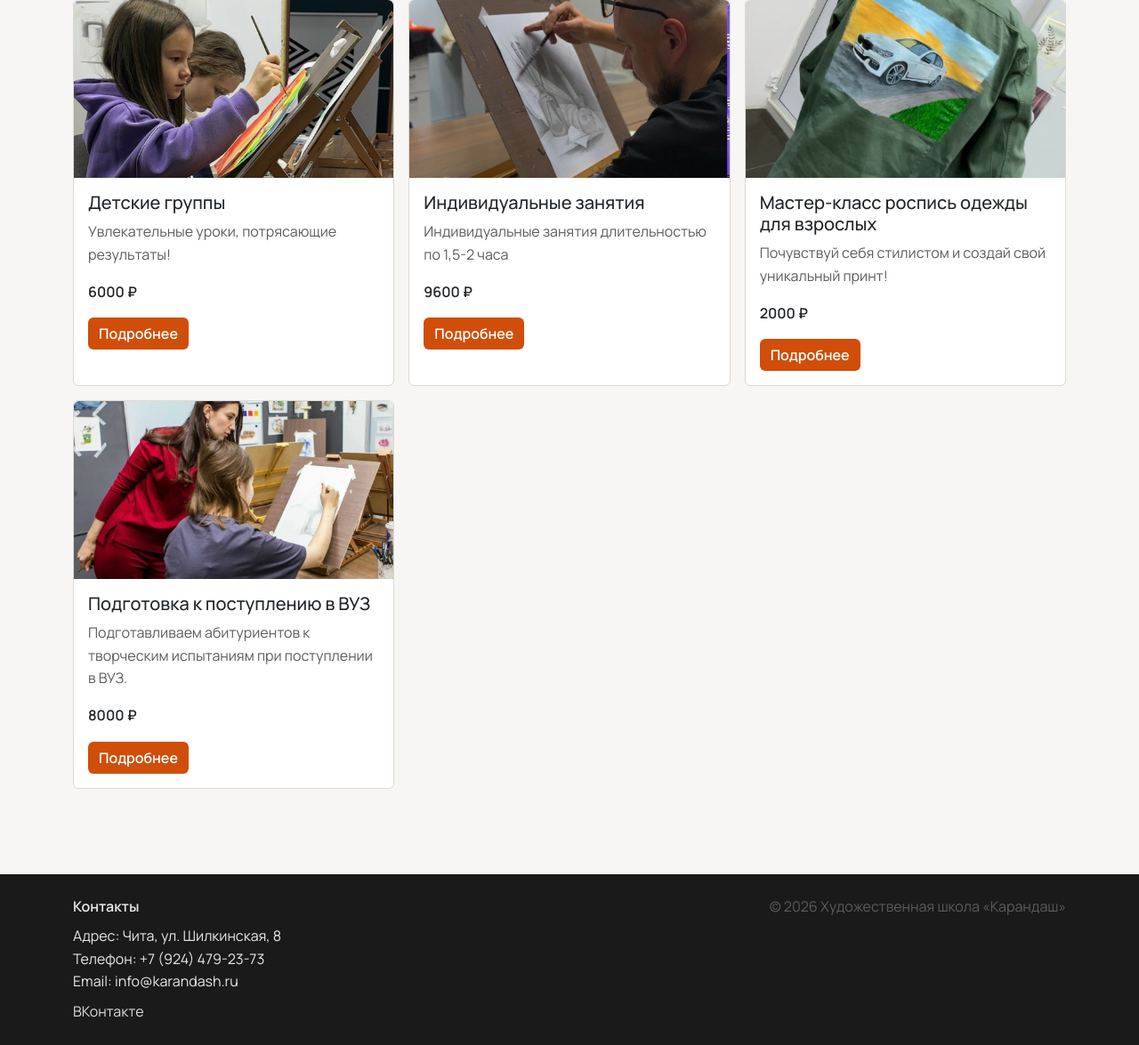
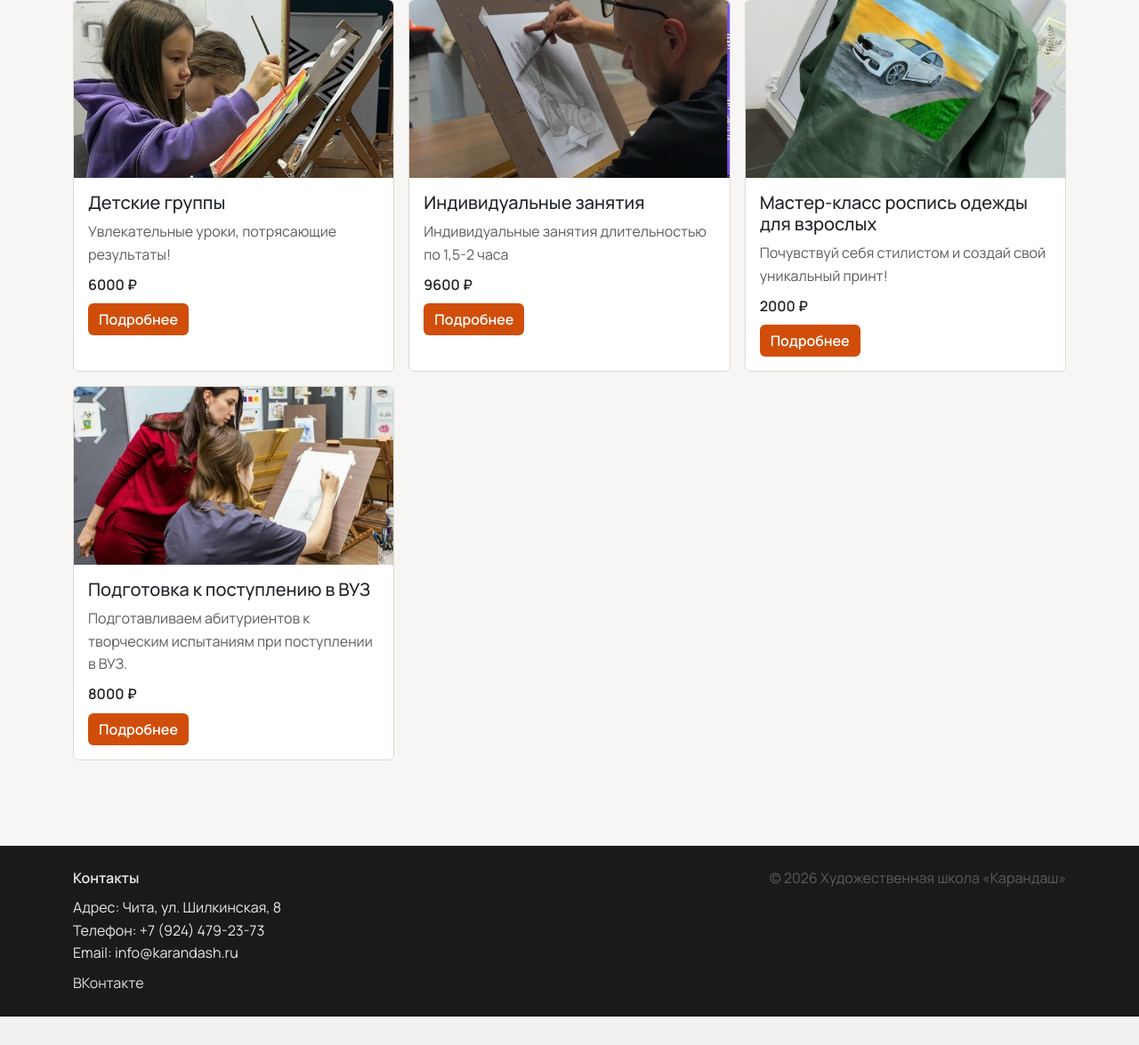
Before and after one commit to ki11laz/diplom, a Django app: page /courses/ in a window 1280 px wide. Shown: the part 274-1449 px from the top of the page at 89% size. After the commit the page ends 1417 px from the top, so only its background shows below. Run offline with Django 4.2, Linux system fonts and the light colour scheme; data comes from the database, SQL or seed files in the repository.

Commit message:
Update courses_list.html

```diff
--- a/templates/main/courses_list.html
+++ b/templates/main/courses_list.html
@@ -29,14 +29,18 @@
 
       <div class="row g-3">
         {% for c in page_obj %}
-          <div class="col-md-4">
-            <div class="card card-interactive h-100">
-              {% if c.image %}<img src="{{ c.image.url }}" class="card-img-top" alt="">{% endif %}
+          <div class="col-md-4 d-flex">
+            <div class="card card-interactive card-catalog">
+              {% if c.image %}
+                <img src="{{ c.image.url }}" class="card-img-top" alt="">
+              {% else %}
+                <div class="card-img-top card-img-empty" aria-hidden="true"></div>
+              {% endif %}
               <div class="card-body">
                 <h5 class="card-title">{{ c.title }}</h5>
-                <p class="text-muted">{{ c.short_description }}</p>
-                <div class="fw-semibold mb-3">{{ c.price }} ₽</div>
-                <a class="btn btn-primary" href="{% url 'course_detail' c.slug %}">Подробнее</a>
+                <p class="text-muted card-text-grow mb-2">{{ c.short_description }}</p>
+                <div class="fw-semibold mb-2">{{ c.price }} ₽</div>
+                <a class="btn btn-primary align-self-start" href="{% url 'course_detail' c.slug %}">Подробнее</a>
               </div>
             </div>
           </div>
```
